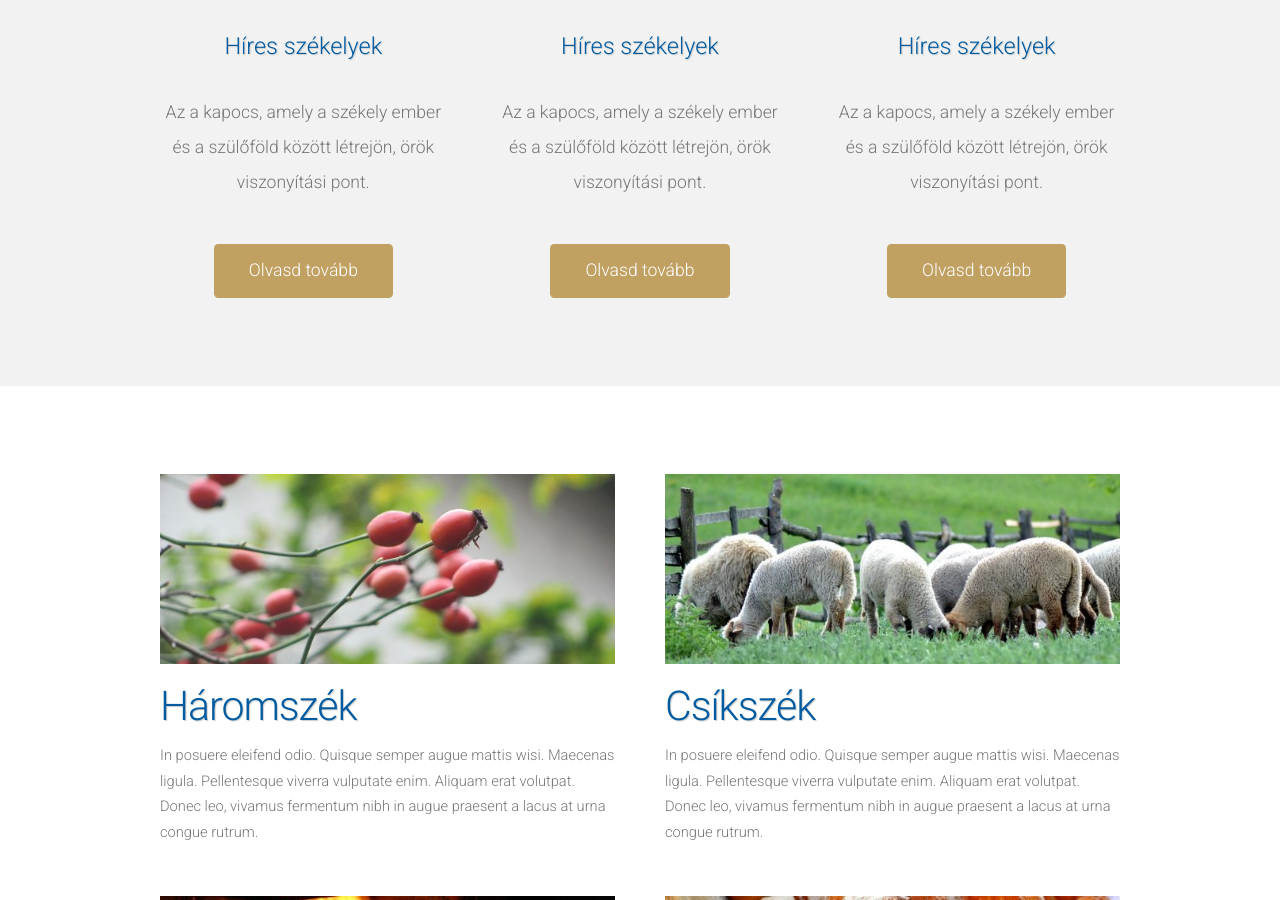
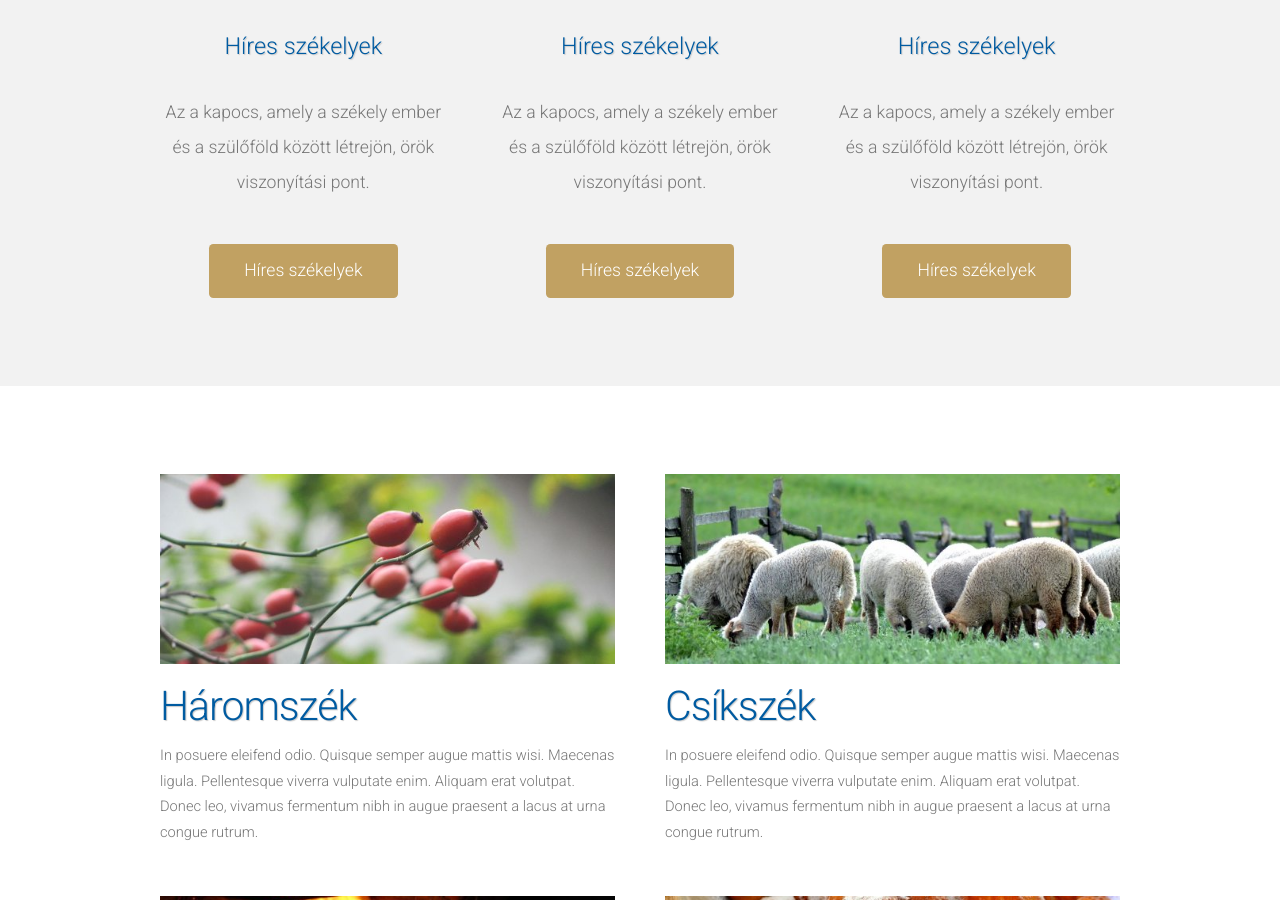
Before and after one commit to siculia/siculia.github.io, a Jekyll site: the page built from index.html, in a window 1280 px wide and 900 px high, scrolled down 1163 px. Built offline with Jekyll 4.4.1, drawn with Linux system fonts in a browser that asks for light colours; nearby versions of some CDN libraries; library files that are not in the unit come from our copies; the list of posts is cut into pages by our own code.

Commit message:
Updated button inscription

```diff
--- a/index.html
+++ b/index.html
@@ -27,19 +27,19 @@ layout: default
 				<span class="pennant"><span class="fa fa-flag"></span></span>
 				<h3>{{ 'Híres székelyek'}}</h3>
 				<p>Az a kapocs, amely a székely ember és a szülőföld között létrejön, örök viszonyítási pont.</p>
-				<a href="https://www.gitbook.com/book/siculia/szekelyfold-hires-emberei/details" class="button button-style1">Olvasd tovább</a>
+				<a href="https://www.gitbook.com/book/siculia/szekelyfold-hires-emberei/details" class="button button-style1">Híres székelyek</a>
 			</section>
 			<section class="4u">
 				<span class="pennant"><span class="fa fa-globe"></span></span>
 				<h3>{{ 'Híres székelyek'}}</h3>
 				<p>Az a kapocs, amely a székely ember és a szülőföld között létrejön, örök viszonyítási pont.</p>
-				<a href="https://www.gitbook.com/book/siculia/szekelyfold-hires-emberei/details" class="button button-style1">Olvasd tovább</a>
+				<a href="https://www.gitbook.com/book/siculia/szekelyfold-hires-emberei/details" class="button button-style1">Híres székelyek</a>
 			</section>
 			<section class="4u">
 				<span class="pennant"><span class="fa fa-heart"></span></span>
 				<h3>{{ 'Híres székelyek' }}</h3>
 				<p>Az a kapocs, amely a székely ember és a szülőföld között létrejön, örök viszonyítási pont.</p>
-				<a href="https://www.gitbook.com/book/siculia/szekelyfold-hires-emberei/details" class="button button-style1">Olvasd tovább</a>
+				<a href="https://www.gitbook.com/book/siculia/szekelyfold-hires-emberei/details" class="button button-style1">Híres székelyek</a>
 			</section>
 		</div>
 	</div>
```
